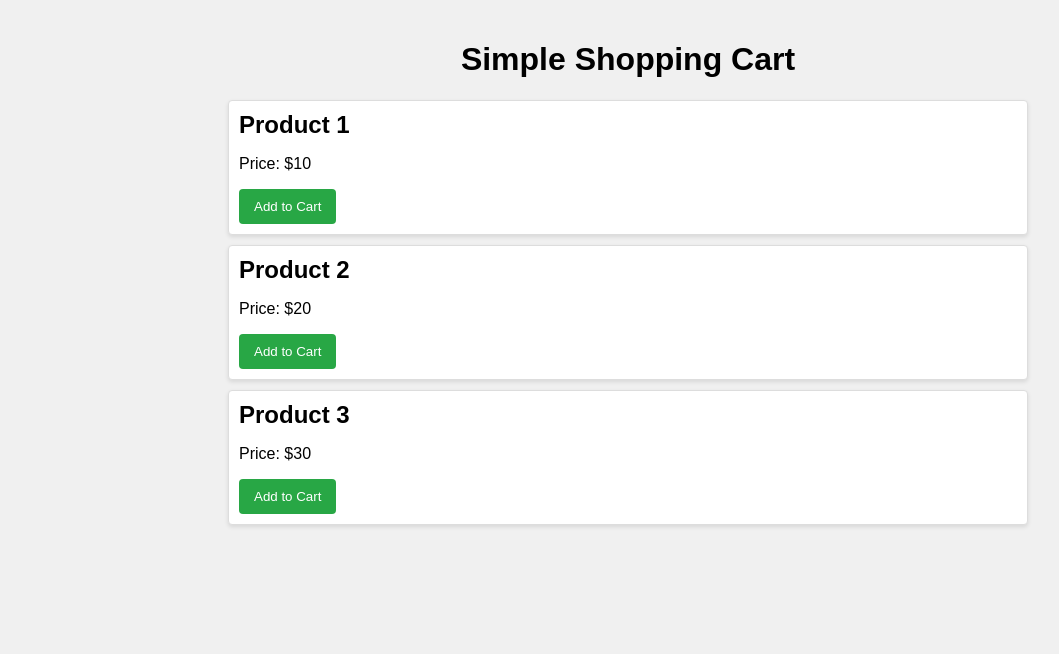
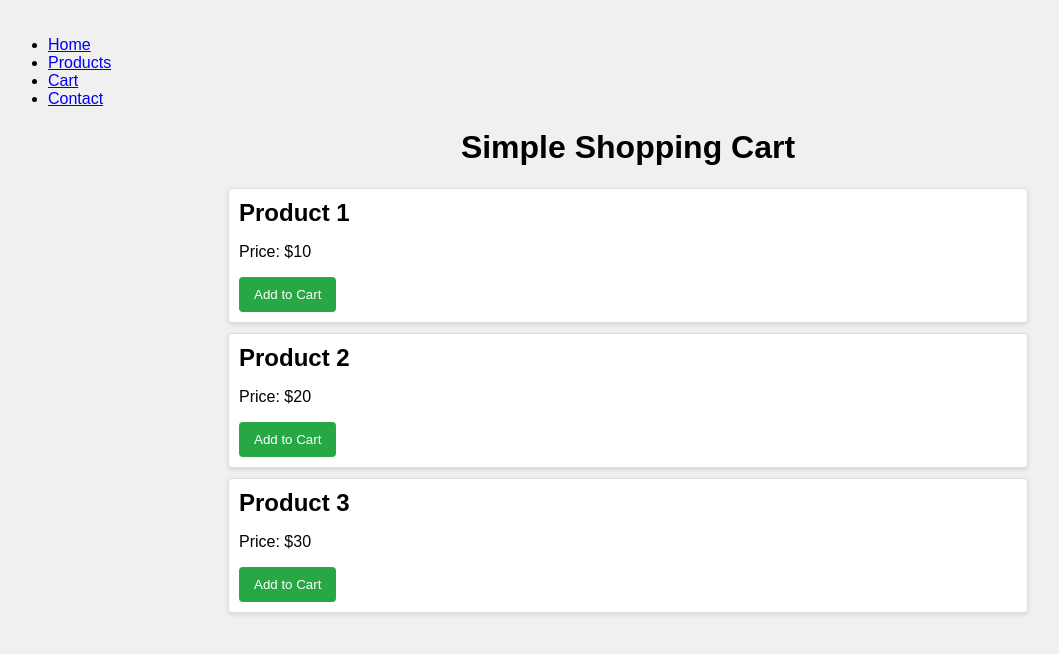
Before and after one commit to nafieasfour/ts-shoppingCard, a website: page index.html in a window 1280 px wide. Shown: the whole page, without its empty margins (12-1071 px from the left). Drawn offline with Linux system fonts and the light colour scheme.

Commit message:
Nav bar added

```diff
--- a/index.html
+++ b/index.html
@@ -4,9 +4,19 @@
     <meta charset="UTF-8" />
     <meta name="viewport" content="width=device-width, initial-scale=1.0" />
     <title>Simple Shopping Cart</title>
-    <link rel="stylesheet" href="styles.css">
+    <link rel="stylesheet" href="styles.css" />
   </head>
   <body>
+    <!-- Navigation Bar -->
+    <nav>
+      <ul>
+        <li><a href="#home">Home</a></li>
+        <li><a href="#products">Products</a></li>
+        <li><a href="#cart">Cart</a></li>
+        <li><a href="#contact">Contact</a></li>
+      </ul>
+    </nav>
+
     <h1>Simple Shopping Cart</h1>
     <div id="product-list"></div>
     <div id="cart"></div>
```
